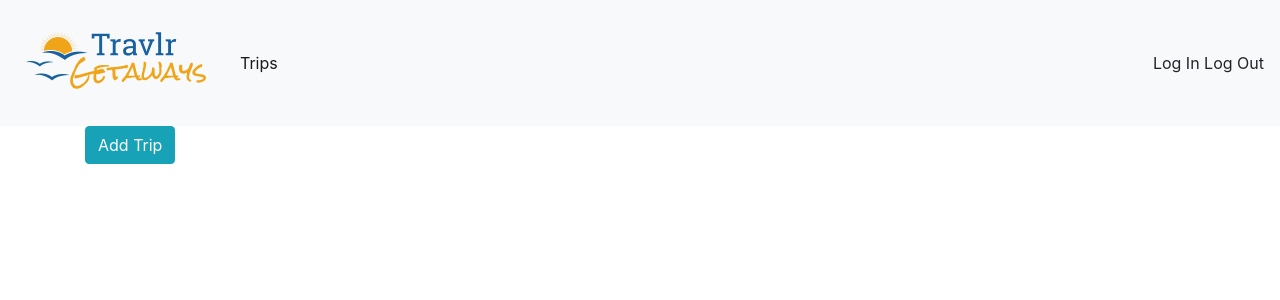
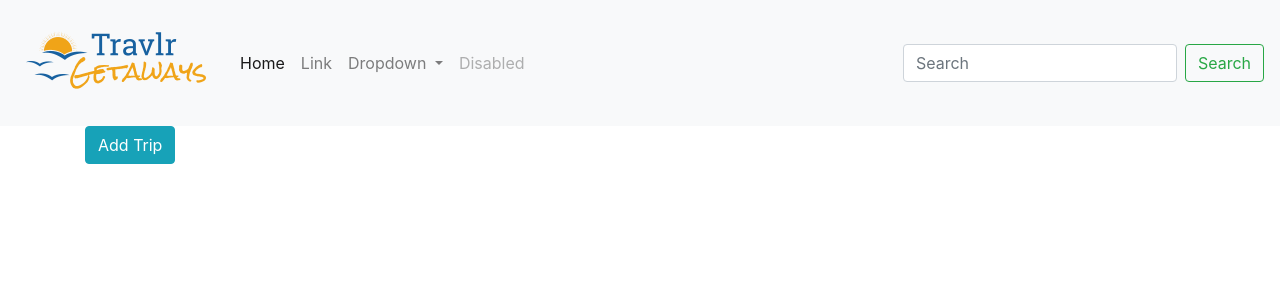
Before and after one commit to Ian-Desantis/flask-travlr, a Flask app: page /trips in a window 1280 px wide. Shown: the top 300 px of the page. Run offline with Flask 3, Linux system fonts and the light colour scheme; parts of the project's set-up code (start-up, migrations or seed data) failed here and were passed over; some libraries are stand-ins or nearby versions.

Commit message:
Added Search bar in Nav, new Bootstrap nav

```diff
--- a/services/web/project/forms.py
+++ b/services/web/project/forms.py
@@ -28,3 +28,7 @@ class EditTripForm(FlaskForm):
 class DeleteTripForm(FlaskForm):
     name = StringField('Trip Name', [validators.Length(min=3, max=25)])
     submit = SubmitField('Delete Trip')
+
+class SearchTripForm(FlaskForm):
+    search_input = StringField('Search Trip ID', [validators.Length(min=3, max=25)])
+    submit = SubmitField('Search Trip')
--- a/services/web/project/templates/includes/_nav.html
+++ b/services/web/project/templates/includes/_nav.html
@@ -1,4 +1,4 @@
-<nav class="navbar navbar-expand navbar-light bg-light">
+<!-- <nav class="navbar navbar-expand navbar-light bg-light">
     <a class="navbar-brand" href="{{ url_for('admin.trip_list')}}"><img src="{{ url_for('static', filename='/images/logo.png')}}"></a>
     <button class="navbar-toggler" type="button" datatoggle="collapse" data-target="#navbarNavAltMarkup" ariacontrols="navbarNavAltMarkup" aria-expanded="false" arialabel="Toggle navigation">
     <span class="navbar-toggler-icon"></span>
@@ -9,12 +9,42 @@
         </div>
     </div>
     <div class="navbar-end">
-        <a class="navbar-item">
-        <span class="has-icon-left">Log In</span>
-        </a>
-        {# only if logged in #}
-        <a class="navbar-item">
-        <span class="has-icon-left">Log Out</span>
-        </a>
+        <input type="text" placeholder="Search...">
     </div>
- </nav>
+ </nav> -->
+
+ <nav class="navbar navbar-expand-lg navbar-light bg-light">
+    <a class="navbar-brand" href="{{ url_for('admin.trip_list') }}"><img src="{{ url_for('static', filename='/images/logo.png') }}"></a>
+    <button class="navbar-toggler" type="button" data-toggle="collapse" data-target="#navbarSupportedContent" aria-controls="navbarSupportedContent" aria-expanded="false" aria-label="Toggle navigation">
+      <span class="navbar-toggler-icon"></span>
+    </button>
+
+    <div class="collapse navbar-collapse" id="navbarSupportedContent">
+      <ul class="navbar-nav mr-auto">
+        <li class="nav-item active">
+          <a class="nav-link" href="{{ url_for('admin.trip_list') }}">Home <span class="sr-only">(current)</span></a>
+        </li>
+        <li class="nav-item">
+          <a class="nav-link" href="{{ url_for('admin.trip_list') }}">Link</a>
+        </li>
+        <li class="nav-item dropdown">
+          <a class="nav-link dropdown-toggle" href="#" id="navbarDropdown" role="button" data-toggle="dropdown" aria-haspopup="true" aria-expanded="false">
+            Dropdown
+          </a>
+          <div class="dropdown-menu" aria-labelledby="navbarDropdown">
+            <a class="dropdown-item" href="{{ url_for('admin.trip_list') }}">Action</a>
+            <a class="dropdown-item" href="{{ url_for('admin.trip_list') }}">Another action</a>
+            <div class="dropdown-divider"></div>
+            <a class="dropdown-item" href="{{ url_for('admin.trip_list') }}">Something else here</a>
+          </div>
+        </li>
+        <li class="nav-item">
+          <a class="nav-link disabled" href="{{ url_for('admin.trip_list') }}">Disabled</a>
+        </li>
+      </ul>
+      <form class="form-inline my-2 my-lg-0" method="post" action="{{ url_for('admin.search_details') }}">
+        <input class="form-control mr-sm-2" name="search" id="search" type="text" placeholder="Search" aria-label="Search">
+        <button class="btn btn-outline-success my-2 my-sm-0" type="submit">Search</button>
+      </form>
+    </div>
+  </nav>
--- a/services/web/project/templates/includes/_trip_listing.html
+++ b/services/web/project/templates/includes/_trip_listing.html
@@ -6,7 +6,6 @@
     {% if trips %}
         {% for trip in trips %}
             <div>
-                <!-- <app-trip-card [trip]="trip" class="card-deck mt-2"></app-trip-card> -->
                 <div class="card-deck mt-2">
                     {{ render_trip_card(trip) }}
                 </div>
@@ -14,13 +13,16 @@
         {% endfor %}
     {% elif trip %}
         <div>
-            <!-- <app-trip-card [trip]="trip" class="card-deck mt-2"></app-trip-card> -->
             <div class="card-deck mt-2">
                 {{ render_trip_card(trip) }}
             </div>
         </div>
     {% else %}
-        <h1>Sorry no trips yet, check back later</h1>
+        <div>
+            <div class="card-deck mt-2">
+                <h1>Sorry no trips yet, check back later</h1>
+            </div>
+        </div>
     {% endif %}
 
 </div>
--- a/services/web/project/templates/includes/_trips_base.html
+++ b/services/web/project/templates/includes/_trips_base.html
@@ -12,6 +12,8 @@
     <script src="https://cdnjs.cloudflare.com/ajax/libs/popper.js/1.14.7/umd/popper.min.js" integrity="sha384-UO2eT0CpHqdSJQ6hJty5KVphtPhzWj9WO1clHTMGa3JDZwrnQq4sF86dIHNDz0W1" crossorigin="anonymous"></script>
     <script src="https://stackpath.bootstrapcdn.com/bootstrap/4.3.1/js/bootstrap.min.js" integrity="sha384-JjSmVgyd0p3pXB1rRibZUAYoIIy6OrQ6VrjIEaFf/nJGzIxFDsf4x0xIM+B07jRM" crossorigin="anonymous"></script>
     {% endblock %}
+    {% block head_addons %}
+    {% endblock %}
 </head>
 <body>
     {% include 'includes/_nav.html' %}
--- a/services/web/project/trip_routes.py
+++ b/services/web/project/trip_routes.py
@@ -1,7 +1,7 @@
 # endpoints for the backend "admin" side of the website
 from flask import Blueprint, render_template, request, redirect, url_for
 from .models import db, Trip
-from .forms import AddTripForm, EditTripForm, DeleteTripForm
+from .forms import AddTripForm, EditTripForm, DeleteTripForm, SearchTripForm
 
 
 # admin BP, Register with app in factory
@@ -12,6 +12,7 @@ def get_trips():
     try:
         # gets all trips
         return db.session.execute(db.select(Trip).order_by(Trip.name)).scalars()
+
     except:
         # if problem
         return  None
@@ -20,6 +21,13 @@ def get_trips():
 def get_trip(id):
     try:
         return db.session.execute(db.select(Trip).filter_by(id=id)).scalar_one()
+    except:
+        return  None
+
+def search_trips_by_name(name):
+    try:
+        trips = db.session.execute(db.select(Trip).filter(Trip.name.ilike(f'%{name}%'))).scalars().fetchall()
+        return trips
     except:
         return  None
 
@@ -60,7 +68,7 @@ def add_trip():
 def edit_trip(id):
     trip = get_trip(id)
     form = EditTripForm(request.form)
-
+    # sets new values
     if request.method == 'POST':
         trip.name=request.form["name"],
         trip.length=request.form["length"],
@@ -94,3 +102,12 @@ def delete_trip(id):
 
 
     return render_template("trips/delete.html", form=form, trip=trip)
+
+# searches for trip by similar name
+@admin.route("/trips/search", methods=['POST'])
+def search_details():
+
+    input = request.form["search"]
+    trips = search_trips_by_name(input)
+
+    return render_template("trips.html", trips=trips)
```
